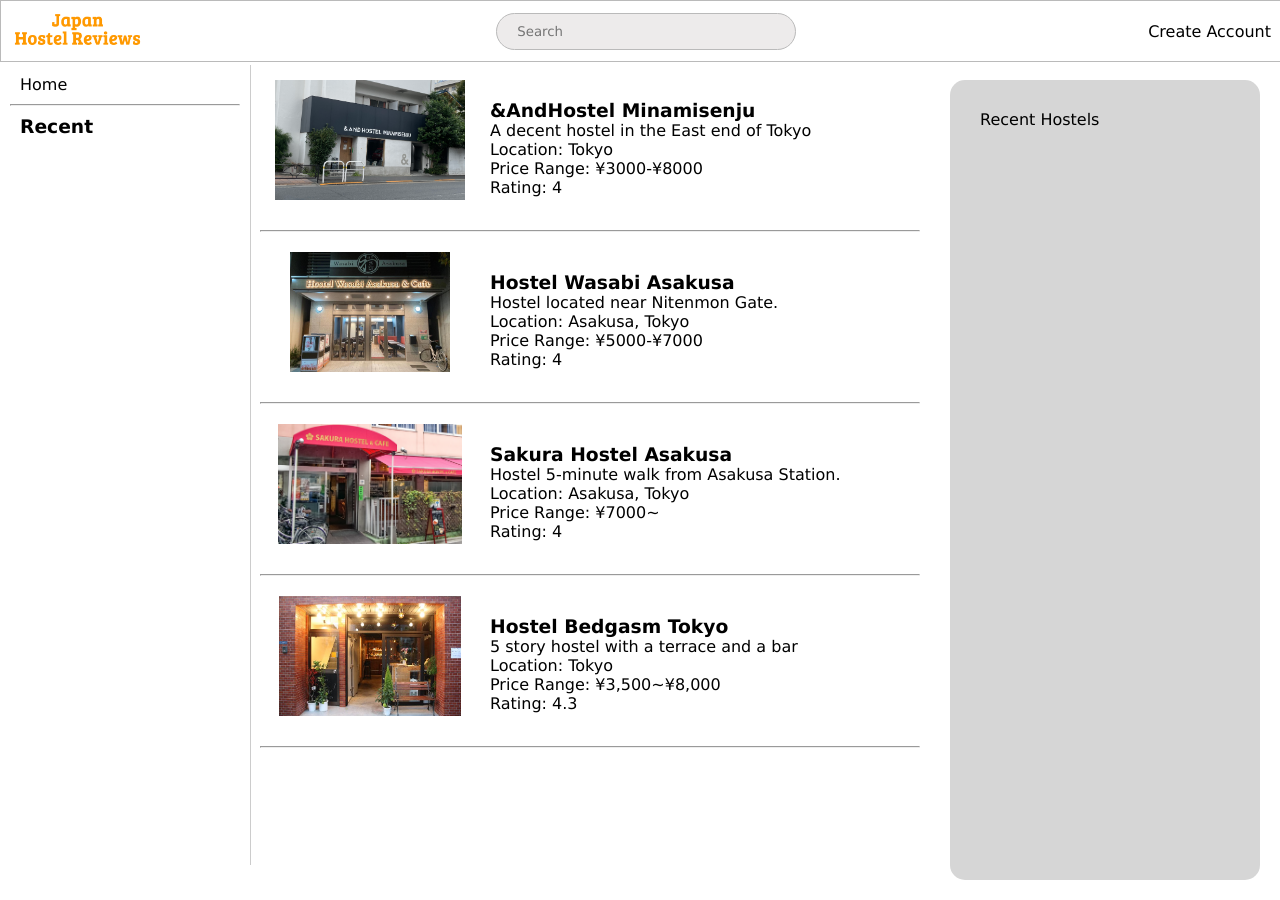
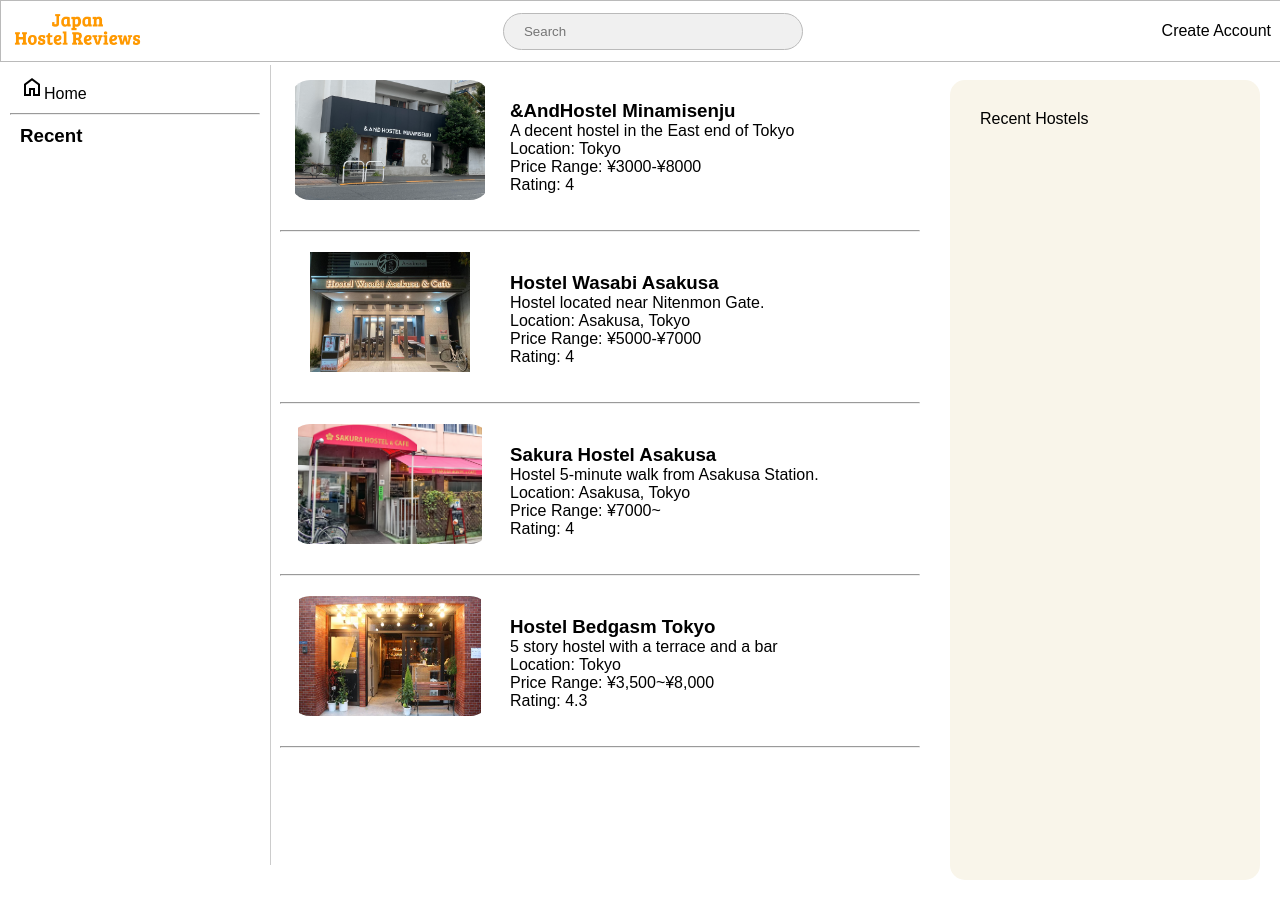
Before and after one commit to lyuhiroyama/japanhostelreviews.com, a PHP site: page / in a window 1280 px wide. Run offline with PHP 8.4, Linux system fonts and the light colour scheme; data comes from the database, SQL or seed files in the repository.

Commit message:
create/modify right-panel in hostel_details.php

```diff
--- a/center_panel.php
+++ b/center_panel.php
@@ -4,7 +4,7 @@
     <style>
         .center-panel {
             flex-grow: 1; /* Not exactly sure how this works, but it fills up the centre of viewport dynamically */
-            margin-left: 250px;
+            margin-left: 270px;
         }
 
         .hostel-container {
--- a/header.php
+++ b/header.php
@@ -28,7 +28,7 @@
 
 
     #search-box {
-        background-color: #edebeb;
+        background-color: #f0f0f0;
         border-radius: 25px;
         border: 1px solid #bababa;
         padding: 10px 20px;
--- a/left_panel.php
+++ b/left_panel.php
@@ -1,20 +1,22 @@
 
 <head>
+    <link href="https://fonts.googleapis.com/css2?family=Material+Symbols+Outlined" rel="stylesheet"> <!-- import Google Material Icons -->
     <style>
 
         .left-panel {
             position: fixed;
             top: 65px;
             height: 100vh;
-            width: 250px;
+            width: 270px;
             background-color: #ffffff;
             border-right: 1px solid #ccc;
         }
 
-        li {
+        .left-panel ul li {
             margin: 10px 0 10px 20px;
             list-style-type: none;
         }
+
 
         .left-panel h3 {
             margin: 10px 0 10px 20px;
@@ -24,7 +26,7 @@
 
 <div class="left-panel">
     <ul>
-        <li><a href="index.php">Home</a></li>
+        <li><a href="index.php"><span class="material-symbols-outlined">home</span>Home</a></li>
     </ul>
     <hr>
     <h3>Recent</h3>
--- a/right_panel.php
+++ b/right_panel.php
@@ -5,7 +5,7 @@
             margin: 20px 20px;
             padding: 30px;
             border-radius: 15px;
-            background-color: #d6d6d6;
+            background-color: #f9f5ea;
             width: 250px;
         }
     </style>
--- a/styles.css
+++ b/styles.css
@@ -1,5 +1,5 @@
 * {
-    font-family: verdana, arial, helvetica, sans-serif;
+    font-family: normal x-small verdana, arial, helvetica, sans-serif; /* Not sure how, but seems to work. */
 }
 
 a {
@@ -10,3 +10,7 @@ a {
 hr {
     margin: 0 10px 0;
 }
+
+img {
+    border-radius: 20px;
+}
```
Also changed, not shown: hostel_details.php (+55 -9 lines).
